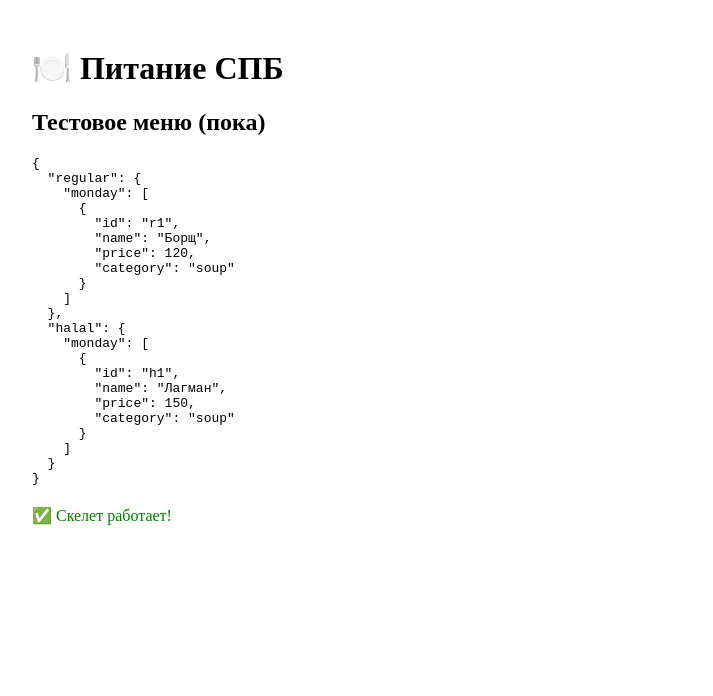
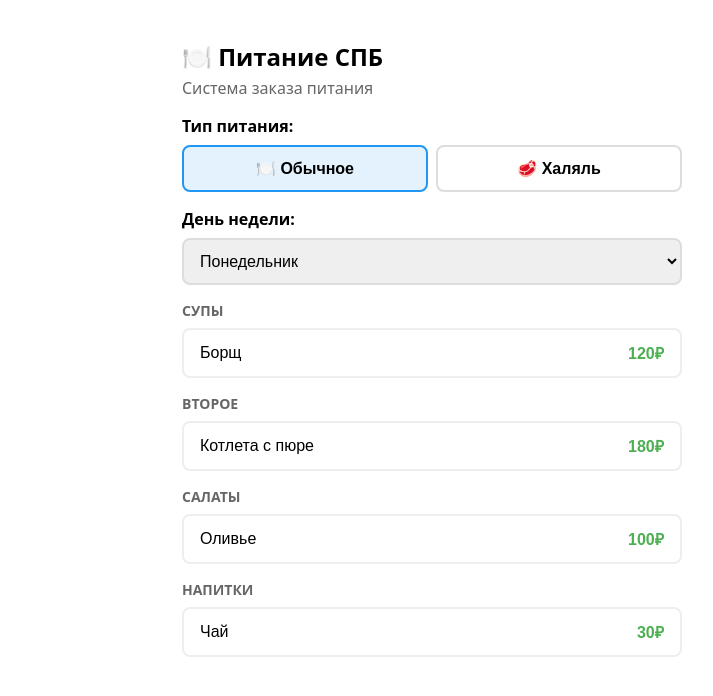
Before and after one commit to nj7wrr4fz5-cloud/food-production, a React (Vite) app: page / in a window 1280 px wide. Shown: the top 696 px of the page, without its empty margins (208-921 px from the left). Built offline with nearby package versions, Linux system fonts and the light colour scheme.

Commit message:
Добавляю полный интерфейс: выбор типа питания, дня, карточки блюд, корзина

```diff
--- a/src/App.jsx
+++ b/src/App.jsx
@@ -1,32 +1,242 @@
 import { useState, useEffect } from 'react'
 
+const DAYS = ['monday', 'tuesday', 'wednesday', 'thursday', 'friday']
+const DAYS_RU = {
+  monday: 'Понедельник',
+  tuesday: 'Вторник',
+  wednesday: 'Среда',
+  thursday: 'Четверг',
+  friday: 'Пятница'
+}
+const FOOD_TYPES = [
+  { id: 'regular', name: 'Обычное', emoji: '🍽️' },
+  { id: 'halal', name: 'Халяль', emoji: '🥩' }
+]
+const CATEGORIES = {
+  soup: 'Супы',
+  main: 'Второе',
+  salad: 'Салаты',
+  drink: 'Напитки'
+}
+
+const SAMPLE_MENU = {
+  regular: {
+    monday: [
+      { id: 'r1', name: 'Борщ', price: 120, category: 'soup' },
+      { id: 'r2', name: 'Котлета с пюре', price: 180, category: 'main' },
+      { id: 'r3', name: 'Оливье', price: 100, category: 'salad' },
+      { id: 'r4', name: 'Чай', price: 30, category: 'drink' }
+    ],
+    tuesday: [
+      { id: 'r5', name: 'Суп грибной', price: 110, category: 'soup' },
+      { id: 'r6', name: 'Пельмени', price: 170, category: 'main' },
+      { id: 'r7', name: 'Винегрет', price: 90, category: 'salad' },
+      { id: 'r8', name: 'Компот', price: 30, category: 'drink' }
+    ],
+    wednesday: [
+      { id: 'r9', name: 'Щи', price: 120, category: 'soup' },
+      { id: 'r10', name: 'Гуляш с рисом', price: 190, category: 'main' },
+      { id: 'r11', name: 'Мимоза', price: 100, category: 'salad' },
+      { id: 'r12', name: 'Кофе', price: 50, category: 'drink' }
+    ],
+    thursday: [
+      { id: 'r13', name: 'Рассольник', price: 120, category: 'soup' },
+      { id: 'r14', name: 'Тефтели', price: 175, category: 'main' },
+      { id: 'r15', name: 'Цезарь', price: 120, category: 'salad' },
+      { id: 'r16', name: 'Сок', price: 40, category: 'drink' }
+    ],
+    friday: [
+      { id: 'r17', name: 'Уха', price: 130, category: 'soup' },
+      { id: 'r18', name: 'Рыба с овощами', price: 200, category: 'main' },
+      { id: 'r19', name: 'Греческий', price: 110, category: 'salad' },
+      { id: 'r20', name: 'Чай', price: 30, category: 'drink' }
+    ]
+  },
+  halal: {
+    monday: [
+      { id: 'h1', name: 'Лагман', price: 150, category: 'soup' },
+      { id: 'h2', name: 'Шурпа', price: 160, category: 'soup' },
+      { id: 'h3', name: 'Шашлык', price: 250, category: 'main' },
+      { id: 'h4', name: 'Плов', price: 200, category: 'main' }
+    ],
+    tuesday: [
+      { id: 'h5', name: 'Суп из баранины', price: 150, category: 'soup' },
+      { id: 'h6', name: 'Манты', price: 180, category: 'main' },
+      { id: 'h7', name: 'Люля-кебаб', price: 220, category: 'main' },
+      { id: 'h8', name: 'Айран', price: 50, category: 'drink' }
+    ],
+    wednesday: [
+      { id: 'h9', name: 'Чучвара', price: 140, category: 'soup' },
+      { id: 'h10', name: 'Бешбармак', price: 210, category: 'main' },
+      { id: 'h11', name: 'Долма', price: 180, category: 'main' },
+      { id: 'h12', name: 'Компот', price: 30, category: 'drink' }
+    ],
+    thursday: [
+      { id: 'h13', name: 'Мастава', price: 140, category: 'soup' },
+      { id: 'h14', name: 'Казан-кабоб', price: 230, category: 'main' },
+      { id: 'h15', name: 'Салат овощной', price: 80, category: 'salad' },
+      { id: 'h16', name: 'Чай', price: 30, category: 'drink' }
+    ],
+    friday: [
+      { id: 'h17', name: 'Хаш', price: 150, category: 'soup' },
+      { id: 'h18', name: 'Басма', price: 200, category: 'main' },
+      { id: 'h19', name: 'Свежий салат', price: 90, category: 'salad' },
+      { id: 'h20', name: 'Чай', price: 30, category: 'drink' }
+    ]
+  }
+}
+
 function App() {
-  const [menu, setMenu] = useState(null)
-  const [loading, setLoading] = useState(true)
+  const [foodType, setFoodType] = useState('regular')
+  const [day, setDay] = useState('monday')
+  const [selectedDishes, setSelectedDishes] = useState([])
+  const [loading] = useState(false)
 
-  useEffect(() => {
-    // Пока тестовые данные, потом заменим на GitHub JSON
-    setTimeout(() => {
-      setMenu({
-        regular: {
-          monday: [{ id: 'r1', name: 'Борщ', price: 120, category: 'soup' }]
-        },
-        halal: {
-          monday: [{ id: 'h1', name: 'Лагман', price: 150, category: 'soup' }]
-        }
-      })
-      setLoading(false)
-    }, 500)
-  }, [])
+  const menu = SAMPLE_MENU[foodType][day] || []
+  const total = selectedDishes.reduce((sum, d) => sum + d.price, 0)
 
-  if (loading) return <div style={{padding: 40}}>Загрузка меню...</div>
+  const toggleDish = (dish) => {
+    setSelectedDishes(prev => {
+      const exists = prev.find(d => d.id === dish.id)
+      if (exists) {
+        return prev.filter(d => d.id !== dish.id)
+      }
+      return [...prev, dish]
+    })
+  }
+
+  const isSelected = (id) => selectedDishes.some(d => d.id === id)
+
+  const groupedMenu = menu.reduce((acc, dish) => {
+    if (!acc[dish.category]) acc[dish.category] = []
+    acc[dish.category].push(dish)
+    return acc
+  }, {})
 
   return (
-    <div style={{padding: 20, maxWidth: 800, margin: '0 auto'}}>
-      <h1>🍽️ Питание СПБ</h1>
-      <h2>Тестовое меню (пока)</h2>
-      <pre>{JSON.stringify(menu, null, 2)}</pre>
-      <p style={{color: 'green', marginTop: 20}}>✅ Скелет работает!</p>
+    <div style={{ padding: 16, maxWidth: 500, margin: '0 auto', fontFamily: 'system-ui, sans-serif' }}>
+      <h1 style={{ fontSize: 24, marginBottom: 4 }}>🍽️ Питание СПБ</h1>
+      <p style={{ color: '#666', marginTop: 0 }}>Система заказа питания</p>
+
+      {/* Выбор типа питания */}
+      <div style={{ marginBottom: 16 }}>
+        <label style={{ fontWeight: 'bold', display: 'block', marginBottom: 8 }}>Тип питания:</label>
+        <div style={{ display: 'flex', gap: 8 }}>
+          {FOOD_TYPES.map(type => (
+            <button
+              key={type.id}
+              onClick={() => { setFoodType(type.id); setSelectedDishes([]) }}
+              style={{
+                flex: 1,
+                padding: '12px 16px',
+                border: foodType === type.id ? '2px solid #2196F3' : '2px solid #ddd',
+                borderRadius: 8,
+                background: foodType === type.id ? '#E3F2FD' : '#fff',
+                cursor: 'pointer',
+                fontSize: 16,
+                fontWeight: 'bold'
+              }}
+            >
+              {type.emoji} {type.name}
+            </button>
+          ))}
+        </div>
+      </div>
+
+      {/* Выбор дня */}
+      <div style={{ marginBottom: 16 }}>
+        <label style={{ fontWeight: 'bold', display: 'block', marginBottom: 8 }}>День недели:</label>
+        <select
+          value={day}
+          onChange={(e) => { setDay(e.target.value); setSelectedDishes([]) }}
+          style={{
+            width: '100%',
+            padding: '12px',
+            fontSize: 16,
+            borderRadius: 8,
+            border: '2px solid #ddd'
+          }}
+        >
+          {DAYS.map(d => (
+            <option key={d} value={d}>{DAYS_RU[d]}</option>
+          ))}
+        </select>
+      </div>
+
+      {/* Меню */}
+      {loading ? (
+        <div style={{ padding: 40, textAlign: 'center' }}>Загрузка...</div>
+      ) : (
+        <div>
+          {Object.entries(groupedMenu).map(([category, dishes]) => (
+            <div key={category} style={{ marginBottom: 16 }}>
+              <h3 style={{ fontSize: 14, color: '#666', marginBottom: 8, textTransform: 'uppercase' }}>
+                {CATEGORIES[category] || category}
+              </h3>
+              <div style={{ display: 'flex', flexDirection: 'column', gap: 8 }}>
+                {dishes.map(dish => (
+                  <button
+                    key={dish.id}
+                    onClick={() => toggleDish(dish)}
+                    style={{
+                      display: 'flex',
+                      justifyContent: 'space-between',
+                      alignItems: 'center',
+                      padding: '12px 16px',
+                      border: isSelected(dish.id) ? '2px solid #4CAF50' : '2px solid #eee',
+                      borderRadius: 8,
+                      background: isSelected(dish.id) ? '#E8F5E9' : '#fff',
+                      cursor: 'pointer',
+                      textAlign: 'left',
+                      fontSize: 16
+                    }}
+                  >
+                    <span>{dish.name}</span>
+                    <span style={{ fontWeight: 'bold', color: '#4CAF50' }}>{dish.price}₽</span>
+                  </button>
+                ))}
+              </div>
+            </div>
+          ))}
+        </div>
+      )}
+
+      {/* Корзина */}
+      {selectedDishes.length > 0 && (
+        <div style={{
+          position: 'fixed',
+          bottom: 0,
+          left: 0,
+          right: 0,
+          background: '#fff',
+          borderTop: '2px solid #4CAF50',
+          padding: 16,
+          boxShadow: '0 -2px 10px rgba(0,0,0,0.1)'
+        }}>
+          <div style={{ maxWidth: 500, margin: '0 auto' }}>
+            <div style={{ marginBottom: 8, fontSize: 14, color: '#666' }}>
+              Выбрано: {selectedDishes.length} блюд
+            </div>
+            <div style={{ display: 'flex', justifyContent: 'space-between', alignItems: 'center' }}>
+              <span style={{ fontSize: 20, fontWeight: 'bold' }}>Итого: {total}₽</span>
+              <button style={{
+                background: '#4CAF50',
+                color: '#fff',
+                border: 'none',
+                padding: '12px 24px',
+                borderRadius: 8,
+                fontSize: 16,
+                fontWeight: 'bold',
+                cursor: 'pointer'
+              }}>
+                Заказать →
+              </button>
+            </div>
+          </div>
+        </div>
+      )}
+
+      <div style={{ height: 80 }} />
     </div>
   )
 }
```
